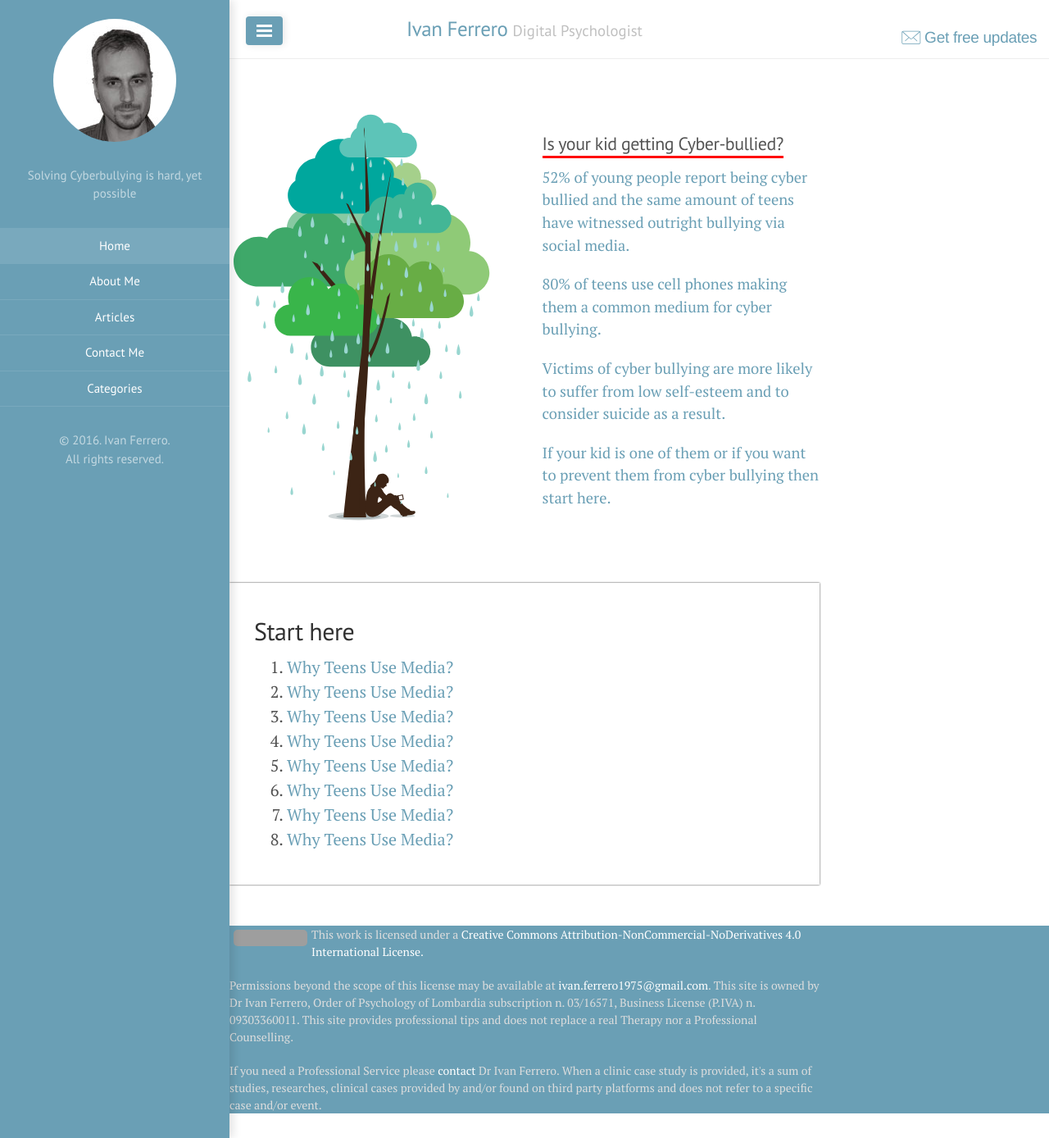
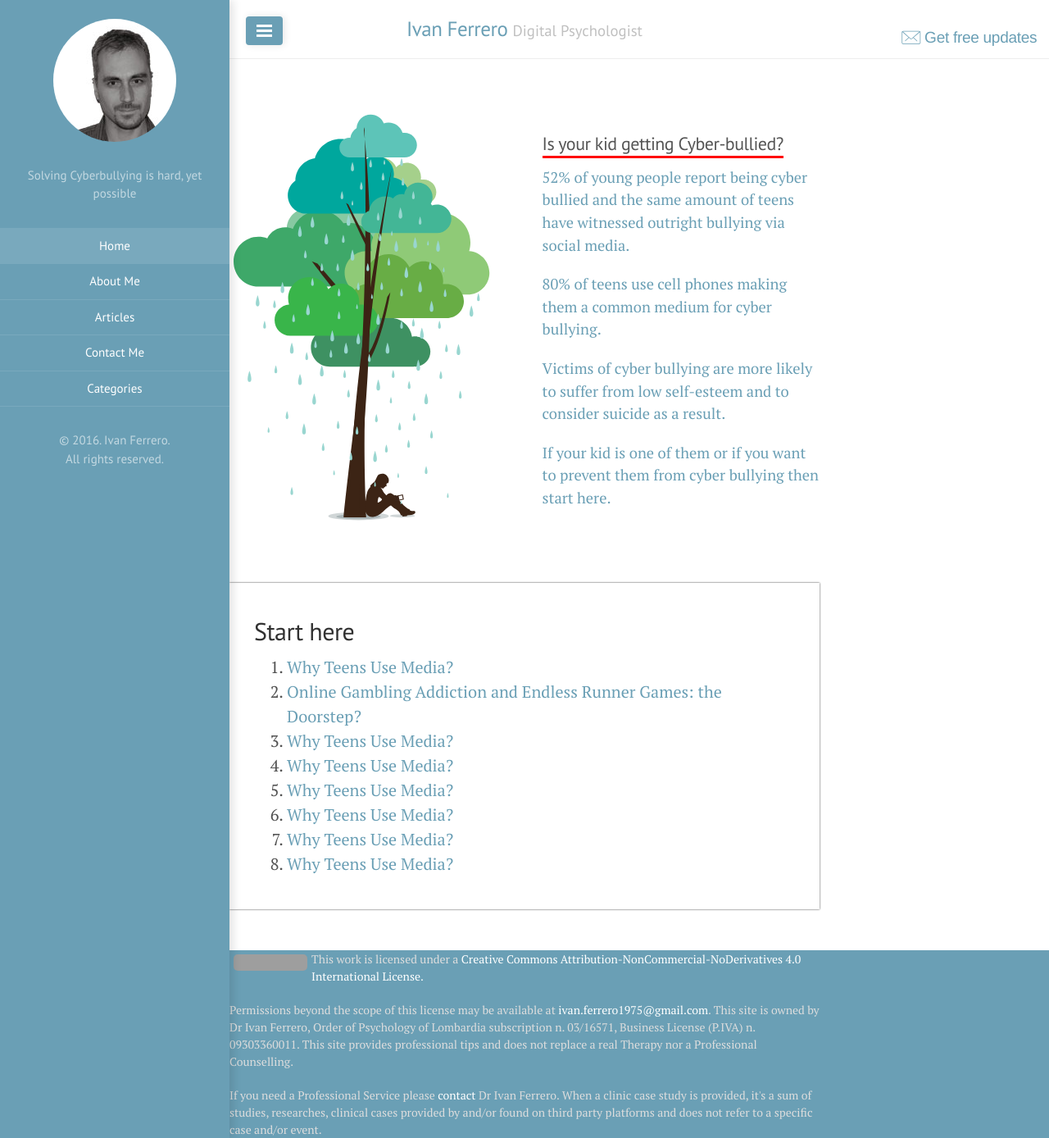
Before and after one commit to IvanPsy/cyber, a Jekyll site: the page built from index.html, in a window 1280 px wide and 1388 px high. Shown: the whole window at 82% size. Built offline with Jekyll 4.4.1, drawn with Linux system fonts in a browser that asks for light colours; the list of posts is cut into pages by our own code; comment, search, counter and statistics services are not loaded; grey boxes are pictures that could not be loaded.

Commit message:
added a new link

```diff
--- a/_includes/chapter-links.html
+++ b/_includes/chapter-links.html
@@ -1,8 +1,8 @@
+<li class="home-links"><a href="/teens-use-new-media/">Why Teens Use Media?</a></li>
+<li class="home-links"><a href="/online-gambling-addiction-endless-runner-games/">Online Gambling Addiction and Endless Runner Games: the Doorstep?</a></li>
 <li class="home-links"><a href="/teens-use-new-media/">Why Teens Use Media?</a></li>
 <li class="home-links"><a href="/teens-use-new-media/">Why Teens Use Media?</a></li>
 <li class="home-links"><a href="/teens-use-new-media/">Why Teens Use Media?</a></li>
 <li class="home-links"><a href="/teens-use-new-media/">Why Teens Use Media?</a></li>
 <li class="home-links"><a href="/teens-use-new-media/">Why Teens Use Media?</a></li>
 <li class="home-links"><a href="/teens-use-new-media/">Why Teens Use Media?</a></li>
-<li class="home-links"><a href="/teens-use-new-media/">Why Teens Use Media?</a></li>
-<li class="home-links"><a href="/teens-use-new-media/">Why Teens Use Media?</a></li>
```
